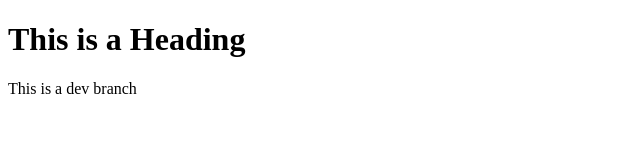
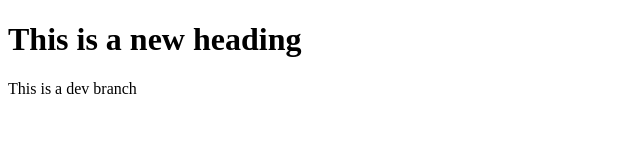
Before and after one commit to Prince-25/CICD, a plain HTML site: page index.html in a window 1280 px wide. Shown: the whole page, without its empty margins (0-640 px from the left). Drawn offline with Linux system fonts and the light colour scheme.

Commit message:
Update index.html
changes one

```diff
--- a/index.html
+++ b/index.html
@@ -5,7 +5,7 @@
 </head>
 <body>
 
-<h1>This is a Heading</h1>
+<h1>This is a new heading</h1>
 <p>This is a dev branch</p>
 
 </body>
```
